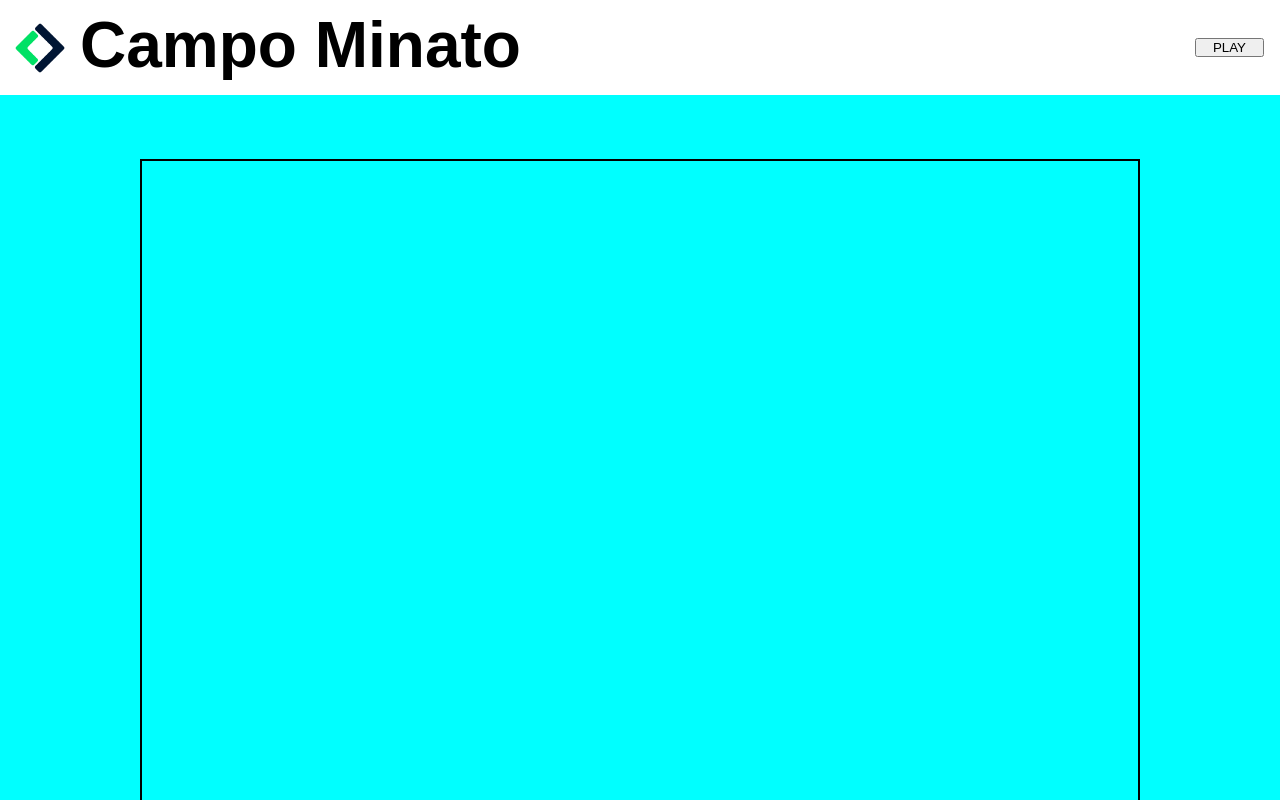
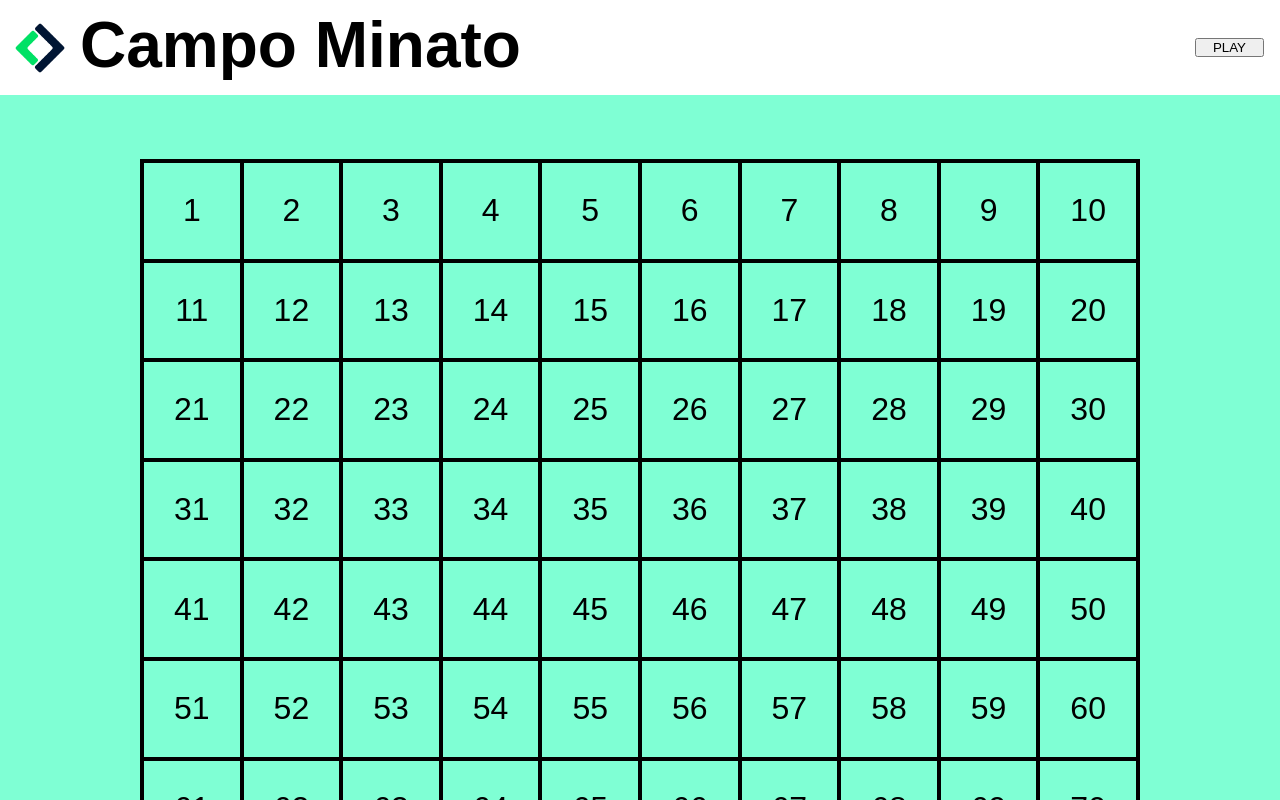
Before and after one commit to Riccardo-Martignago/js-campominato-grid, a plain HTML site: page index.html in a window 1280 px wide. Both pictures are taken after a click on the button "PLAY". Shown: the top 800 px of the page. Drawn offline with Linux system fonts and the light colour scheme.

Commit message:
Aggiunta classe active nel file css, creato un ascoltatore di eventi sul bottone per creare la griglia e un'altra ascoltatore che fa cambiare lo sfondo alle celle al click

```diff
--- a/CSS/style.css
+++ b/CSS/style.css
@@ -18,7 +18,7 @@ footer{
 main{
     display: flex;
     justify-content: center;
-    background-color: aqua;
+    background-color: aquamarine;
 }
 img{
     max-width: 80px;
@@ -46,3 +46,6 @@ article{
 .flex{
     display: flex;
 }
+.active{
+    background-color: aqua;
+}
--- a/JS/script.js
+++ b/JS/script.js
@@ -1 +1,13 @@
-console.log('Hello!')
+const buttonEl = document.querySelector('button');
+const gridEl = document.querySelector('section.griglia');
+buttonEl.addEventListener('click',function (){
+    for(let i = 0; i < 100; i++){
+        const articleEl = document.createElement('article');
+        articleEl.addEventListener('click', function(){
+            articleEl.classList.add('active')
+            console.log(i+1)
+        })
+        gridEl.appendChild(articleEl);
+        articleEl.append(i+1)
+    }
+})
```
